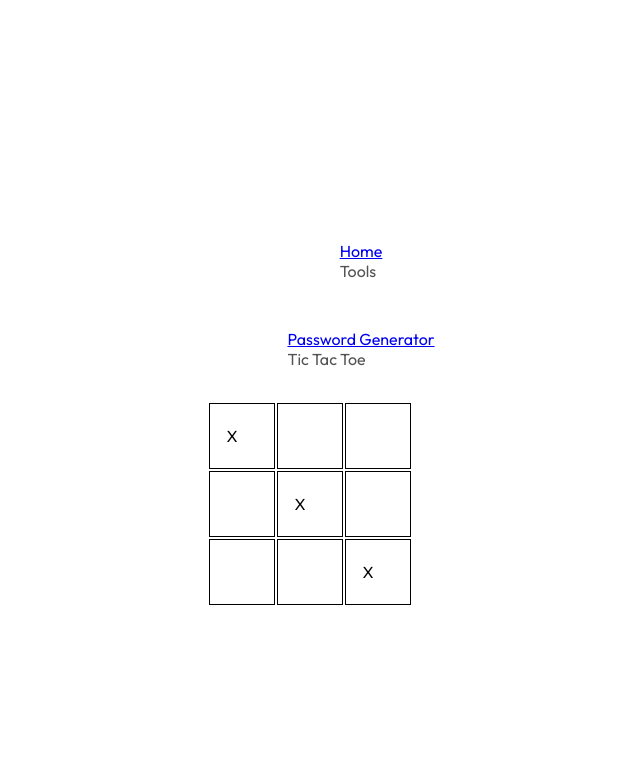
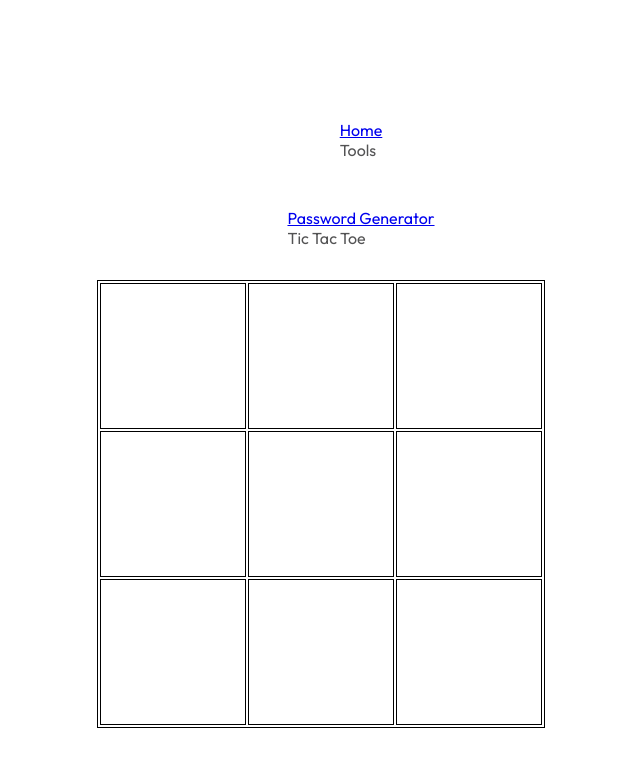
Before and after one commit to jakradum/portfolio, a React (Create React App) app: page /tools/tic-tac-toe in a window 1280 px wide. Shown: the top 764 px of the page, without its empty margins (319-959 px from the left). Built offline with nearby package versions, Linux system fonts and the light colour scheme.

Commit message:
table mapping fixed
I think Chatgpt helped map the object correctly while retaining the right index numbers. onClick fn also seems to log it correctly. Moving to JS now

```diff
--- a/src/index.css
+++ b/src/index.css
@@ -175,12 +175,14 @@ aside {
   border: #000 solid 1px;
   margin: .3rem;
 }
-.ttt td{
-  padding: 1rem;
-  width: 2rem;
-  height: 2rem;
-  justify-items: center;
+td{
+  padding: 3rem;
+  width: 3rem;
+  height: 3rem;
+  align-items: center;
+  justify-content: center;
 }
 table{
-  border: none;
+  border: solid 1px;
+  padding: 0;
 }
--- a/src/tools/tic-tac-toe.jsx
+++ b/src/tools/tic-tac-toe.jsx
@@ -1,38 +1,50 @@
-import { gameboard } from "./tictactoe-functions";
+import { gameboard } from './tictactoe-functions';
+import React, { useState } from 'react';
 
 export const TicTacToe = () => {
-  const row1 = Object.values(gameboard).filter((v, i) => i < 3);
-  const row2 = Object.values(gameboard).filter((v, i) => i > 2 && i < 6);
-  const row3 = Object.values(gameboard).filter((v, i) => i > 5 && i < 9);
+  const gameboardArray = Object.values(gameboard);
+  const [selectedCell, setSelectedCell] = useState(null);
+
+  const handleCellClick = (index) => {
+
+  };
+
+  const createTable = () => {
+    const gridSize = Math.sqrt(gameboardArray.length);
+    const tableRows = [];
+
+    for (let row = 0; row < gridSize; row++) {
+      const tableColumns = [];
+      for (let col = 0; col < gridSize; col++) {
+        const index = row * gridSize + col; // Calculate the index based on row and column
+        const value = gameboardArray[index]; // Get the value from gameboardArray
+        tableColumns.push(
+          <td key={index} onClick={() => handleCellClick(index)}>
+            {value}
+          </td>
+        );
+      }
+      tableRows.push(<tr key={row}>{tableColumns}</tr>);
+    }
+
+    return tableRows;
+  };
 
   return (
     <div>
-      <table className="ttt">
-        <tr>
-          {row1.map((v, i) => {
-            return <td key={i}>{v}</td>;
-          })}
-        </tr>
-        <tr>
-          {row2.map((v, i) => {
-            return <td key={i}>{v}</td>;
-          })}
-        </tr>
-        <tr>
-          {row3.map((v, i) => {
-            return <td key={i}>{v}</td>;
-          })}
-        </tr>
+      <table>
+        <tbody>
+          {createTable()}
+        </tbody>
       </table>
     </div>
   );
 };
 
+
 {
   /* <table className="ttt">
 <tr>
-  <td></td>
-  <td></td>
   <td></td>
 </tr>
 <tr>
--- a/src/tools/tictactoe-functions.js
+++ b/src/tools/tictactoe-functions.js
@@ -1,11 +1,11 @@
 export const gameboard = {
-    1: 'X',
+    1: '',
     2: '',
     3: '',
     4: '',
-    5: 'X',
+    5: '',
     6: '',
     7: '',
     8: '',
-    9: 'X',
+    9: '',
   };
```
